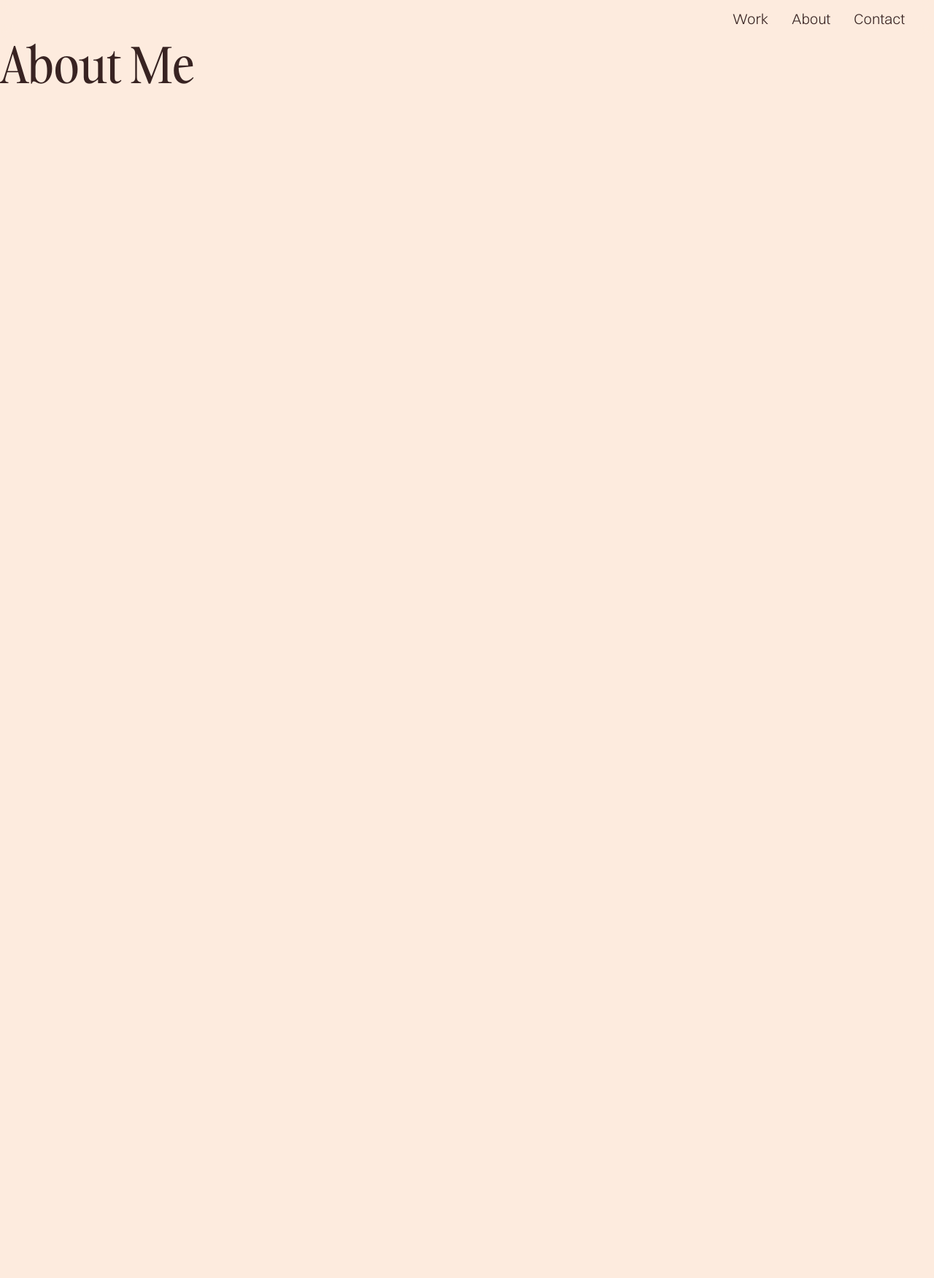
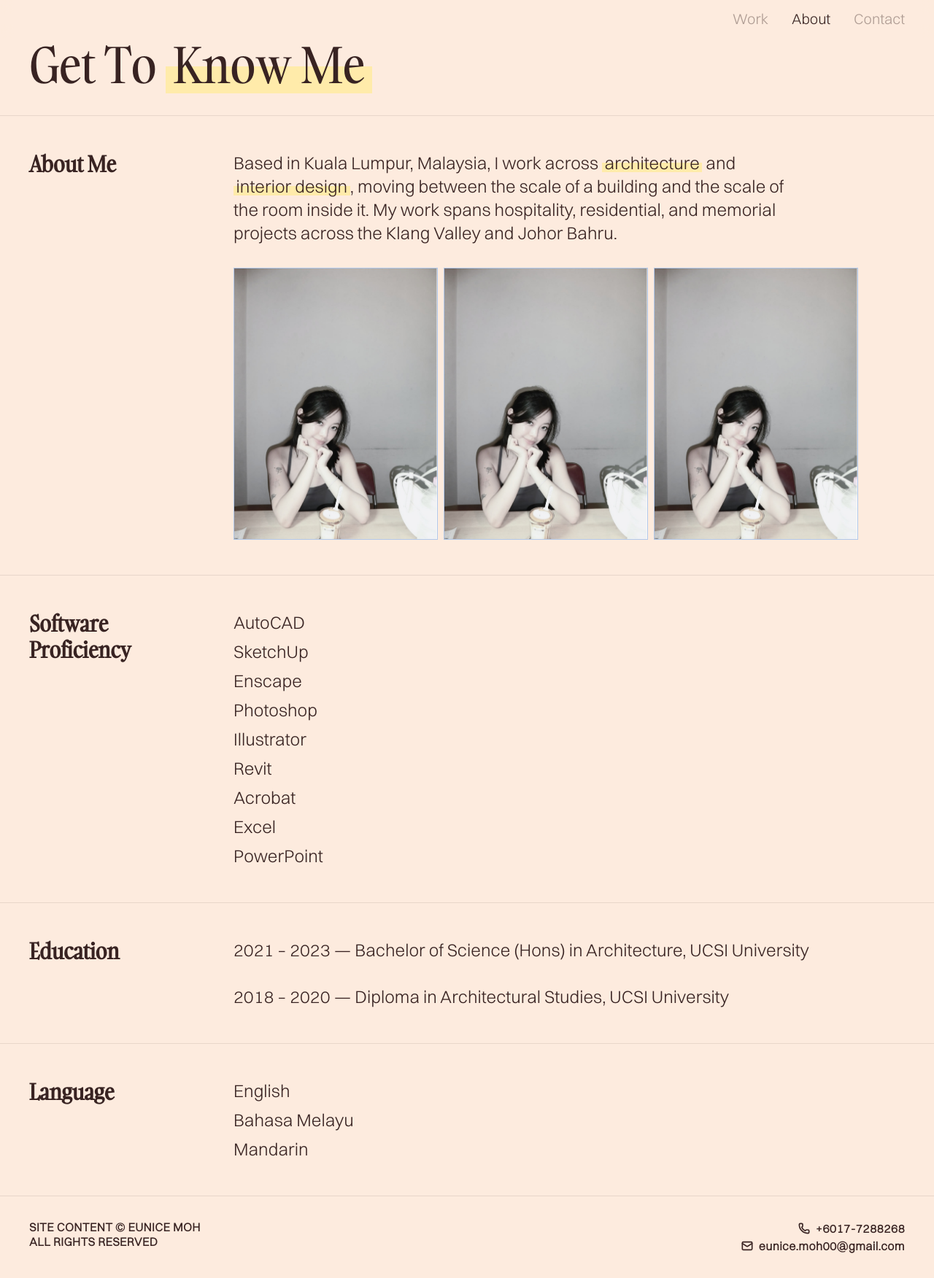
Before and after one commit to k1oooo/eunice-portfolio, a Next.js app in the folder website/: page /about in a window 1280 px wide. Shown: the whole page at 73% size. Before the commit the page ends 800 px from the top, so only its background shows below. Built offline with nearby package versions, Linux system fonts and the light colour scheme.

Commit message:
progress

```diff
--- a/website/app/about/page.tsx
+++ b/website/app/about/page.tsx
@@ -1,9 +1,118 @@
+import Image from "next/image";
+import type { ReactNode } from "react";
+import EducationList from "../components/EducationList";
+
+type Row = {
+  id: string;
+  label: string;
+  bg: "bg-sand" | "bg-butter";
+  content: ReactNode;
+};
+
+const rows: Row[] = [
+  {
+    id: "about-me",
+    label: "About Me",
+    bg: "bg-sand",
+    content: (
+      <div className="flex flex-col gap-8">
+        <p className="text-xl sm:text-2xl max-w-3xl">
+          Based in Kuala Lumpur, Malaysia, I work across{" "}
+          <span className="mark-butter">architecture</span> and{" "}
+          <span className="mark-butter">interior design</span>, moving between
+          the scale of a building and the scale of the room inside it. My work
+          spans hospitality, residential, and memorial projects across the Klang
+          Valley and Johor Bahru.
+        </p>
+        <div className="flex flex-row gap-2">
+          <Image
+            src="/images/eunice-pfp.png"
+            width={280}
+            height={280}
+            alt="eunice pfp"
+            className="border border-sky "
+          />
+          <Image
+            src="/images/eunice-pfp.png"
+            width={280}
+            height={280}
+            alt="eunice pfp"
+            className="border border-sky "
+          />
+          <Image
+            src="/images/eunice-pfp.png"
+            width={280}
+            height={280}
+            alt="eunice pfp"
+            className="border border-sky "
+          />
+        </div>
+      </div>
+    ),
+  },
+  {
+    id: "software",
+    label: "Software Proficiency",
+    bg: "bg-sand",
+    content: (
+      <div className="flex flex-col gap-2">
+        {[
+          "AutoCAD",
+          "SketchUp",
+          "Enscape",
+          "Photoshop",
+          "Illustrator",
+          "Revit",
+          "Acrobat",
+          "Excel",
+          "PowerPoint",
+        ].map((item) => (
+          <p key={item} className="text-xl sm:text-2xl">
+            {item}
+          </p>
+        ))}
+      </div>
+    ),
+  },
+  {
+    id: "education",
+    label: "Education",
+    bg: "bg-sand",
+    content: <EducationList />,
+  },
+  {
+    id: "language",
+    label: "Language",
+    bg: "bg-sand",
+    content: (
+      <div className="flex flex-col gap-2">
+        {["English", "Bahasa Melayu", "Mandarin"].map((item) => (
+          <p key={item} className="text-xl sm:text-2xl">
+            {item}
+          </p>
+        ))}
+      </div>
+    ),
+  },
+];
+
 export default function About() {
   return (
-    <main>
-      <section>
-        <h1>About Me</h1>
-      </section>
+    <main className="flex flex-col gap-8">
+      <h1 className="mx-4 sm:mx-10">
+        Get To <span className="mark-butter">Know Me</span>
+      </h1>
+      <div className="flex flex-col divide-y divide-ink/10 border-y border-ink/10 w-full">
+        {rows.map((row) => (
+          <div
+            key={row.id}
+            className={`grid grid-cols-1 gap-4 px-4 py-10 sm:grid-cols-[240px_1fr] sm:gap-10 sm:px-10 sm:py-12 ${row.bg}`}
+          >
+            <h2 className="text-2xl font-bold sm:text-3xl">{row.label}</h2>
+            <div>{row.content}</div>
+          </div>
+        ))}
+      </div>
     </main>
   );
 }
--- /dev/null
+++ b/website/app/components/CopyButton.tsx
@@ -0,0 +1,30 @@
+"use client";
+
+import { useState } from "react";
+import { Copy, Check } from "lucide-react";
+
+export default function CopyButton({ value }: { value: string }) {
+  const [copied, setCopied] = useState(false);
+
+  async function handleCopy() {
+    try {
+      await navigator.clipboard.writeText(value);
+      setCopied(true);
+      setTimeout(() => setCopied(false), 1500);
+    } catch {
+      // Clipboard API unavailable (e.g. insecure context) — fail silently.
+    }
+  }
+
+  return (
+    <button
+      type="button"
+      onClick={handleCopy}
+      aria-label={copied ? `Copied ${value}` : `Copy ${value}`}
+      className="ml-auto flex shrink-0 items-center gap-2 text-xs uppercase tracking-[0.2em] transition-colors text-ink hover:text-ink/60 sm:text-sm"
+    >
+      {copied ? <Check size={18} /> : <Copy size={18} />}
+      {copied ? "Copied" : "Copy"}
+    </button>
+  );
+}
--- /dev/null
+++ b/website/app/components/EducationList.tsx
@@ -0,0 +1,63 @@
+"use client";
+
+import Image from "next/image";
+import { useState } from "react";
+
+type EducationItem = {
+  id: string;
+  text: string;
+  image: string;
+};
+
+const educationItems: EducationItem[] = [
+  {
+    id: "bsc",
+    text: "2021 – 2023 — Bachelor of Science (Hons) in Architecture, UCSI University",
+    image: "/images/eunice-pfp.png",
+  },
+  {
+    id: "diploma",
+    text: "2018 – 2020 — Diploma in Architectural Studies, UCSI University",
+    image: "/images/eunice-pfp.png",
+  },
+];
+
+export default function EducationList() {
+  const [hovered, setHovered] = useState<string | null>(null);
+  const [pos, setPos] = useState({ x: 0, y: 0 });
+
+  const activeItem = educationItems.find((item) => item.id === hovered);
+
+  return (
+    <div
+      className="flex flex-col gap-8"
+      onMouseMove={(e) => setPos({ x: e.clientX, y: e.clientY })}
+    >
+      {educationItems.map((item) => (
+        <p
+          key={item.id}
+          className="text-xl sm:text-2xl cursor-default"
+          onMouseEnter={() => setHovered(item.id)}
+          onMouseLeave={() => setHovered(null)}
+        >
+          {item.text}
+        </p>
+      ))}
+
+      {activeItem && (
+        <div
+          className="pointer-events-none fixed z-50 h-40 w-40 -translate-x-1/2 -translate-y-1/2 overflow-hidden border border-sky sm:h-48 sm:w-48"
+          style={{ left: pos.x, top: pos.y }}
+        >
+          <Image
+            src={activeItem.image}
+            alt=""
+            fill
+            sizes="192px"
+            className="object-cover"
+          />
+        </div>
+      )}
+    </div>
+  );
+}
--- /dev/null
+++ b/website/app/components/Footer.tsx
@@ -0,0 +1,30 @@
+import { Mail, Phone } from "lucide-react";
+
+export default function Footer() {
+  return (
+    <footer className="flex flex-col gap-4 px-6 py-8 sm:flex-row sm:items-start sm:justify-between sm:px-10">
+      <p className="text-sm font-bold uppercase leading-tight tracking-wide sm:text-base">
+        Site Content © Eunice Moh
+        <br />
+        All Rights Reserved
+      </p>
+
+      <div className="flex flex-col text-sm font-bold  tracking-wide sm:items-end sm:text-base">
+        <a
+          href="tel:+60177288268"
+          className="flex items-center gap-2 hover:text-ink/60"
+        >
+          <Phone size={16} strokeWidth={2.5} />
+          +6017-7288268
+        </a>
+        <a
+          href="mailto:eunice.moh00@gmail.com"
+          className="flex items-center gap-2 hover:text-ink/60"
+        >
+          <Mail size={16} strokeWidth={2.5} />
+          eunice.moh00@gmail.com
+        </a>
+      </div>
+    </footer>
+  );
+}
--- a/website/app/components/Navbar.tsx
+++ b/website/app/components/Navbar.tsx
@@ -1,25 +1,36 @@
+"use client";
+
 import Link from "next/link";
+import { usePathname } from "next/navigation";
 
 const navLinks = [
-  { label: "Work", href: "#work" },
+  { label: "Work", href: "/" },
   { label: "About", href: "/about" },
-  { label: "Contact", href: "#contact" },
+  { label: "Contact", href: "/contact" },
 ];
 
 export default function Navbar() {
+  const pathname = usePathname();
+
   return (
-    <nav className="sticky top-0 z-50 flex items-center justify-end  bg-sand/80 px-6 py-3 backdrop-blur sm:px-10">
+    <nav className="sticky top-0 z-50 flex items-center justify-end bg-sand/80 px-6 py-3 backdrop-blur sm:px-10">
       <ul className="flex items-center gap-6 font-body text-sm text-ink sm:gap-8 sm:text-xl">
-        {navLinks.map((link) => (
+        {navLinks.map((link) => {
+          const isActive = pathname === link.href;
+
+          return (
             <li key={link.href}>
               <Link
                 href={link.href}
-              className="transition-colors hover:text-ink/60"
+                className={`transition-colors ${
+                  isActive ? "text-ink" : "text-ink/40 hover:text-ink/70"
+                }`}
               >
                 {link.label}
               </Link>
             </li>
-        ))}
+          );
+        })}
       </ul>
     </nav>
   );
--- /dev/null
+++ b/website/app/contact/page.tsx
@@ -0,0 +1,71 @@
+import type { Metadata } from "next";
+import { Mail, Phone, MapPin } from "lucide-react";
+import CopyButton from "../components/CopyButton";
+
+export const metadata: Metadata = {
+  title: "Contact",
+  description:
+    "Get in touch with Eunice Moh Hau Yan, Assistant Architect and Interior Designer based in Kuala Lumpur, Malaysia.",
+};
+
+const contactMethods = [
+  {
+    label: "Phone",
+    value: "+6017-7288268",
+    href: "tel:+60177288268",
+    Icon: Phone,
+  },
+  {
+    label: "Email",
+    value: "eunice.moh00@gmail.com",
+    href: "mailto:eunice.moh00@gmail.com",
+    Icon: Mail,
+  },
+];
+
+export default function Contact() {
+  return (
+    <main className="flex min-h-screen flex-1 flex-col gap-16 mx-4 py-16 sm:mx-10 sm:py-24">
+      <section className="max-w-3xl">
+        <h1>Let&apos;s Talk</h1>
+        <p className="mt-6 text-xl sm:text-2xl">
+          Have a project in mind, or just want to say hello? I&apos;d love to
+          hear from you.
+        </p>
+      </section>
+
+      <section className="flex flex-col gap-8">
+        {contactMethods.map((method) => (
+          <div
+            key={method.label}
+            className="flex items-center gap-4 border-b border-ink/10 pb-6"
+          >
+            <method.Icon size={28} strokeWidth={2} />
+            <a
+              href={method.href}
+              className="flex flex-col transition-colors hover:text-ink/60"
+            >
+              <span className="text-xs uppercase tracking-[0.2em]">
+                {method.label}
+              </span>
+              <span className="font-heading text-2xl sm:text-3xl mark-sky">
+                {method.value}
+              </span>
+            </a>
+            <CopyButton value={method.value} />
+          </div>
+        ))}
+
+        <div className="flex items-center gap-4">
+          <MapPin size={28} strokeWidth={2} />
+          <div className="flex flex-col">
+            <span className="text-xs uppercase tracking-[0.2em]">Location</span>
+            <span className="font-heading text-2xl sm:text-3xl mark-butter">
+              Kuala Lumpur, Malaysia
+            </span>
+          </div>
+        </div>
+      </section>
+    </main>
+  );
+}
--- a/website/app/globals.css
+++ b/website/app/globals.css
@@ -2,10 +2,10 @@
 
 :root {
   /* Brand palette */
-  --color-sand: #fdebde;   /* page background */
-  --color-sky: #b1c8ea;    /* primary accent */
+  --color-sand: #fdebde; /* page background */
+  --color-sky: #b1c8ea; /* primary accent */
   --color-butter: #ffebaa; /* secondary accent */
-  --color-ink: #382322;    /* text / dark surfaces */
+  --color-ink: #382322; /* text / dark surfaces */
 
   --background: var(--color-sand);
   --foreground: var(--color-ink);
@@ -108,3 +108,27 @@
     transition-duration: 0.01ms !important;
   }
 }
+
+/*
+  Marker/highlighter-style text highlight. Unlike a flat bg-color block,
+  the color band only covers the lower portion of the line (like a real
+  highlighter pen), and box-decoration-break makes it render correctly
+  per-line if the span wraps.
+*/
+.mark-sky,
+.mark-butter {
+  background-repeat: no-repeat;
+  background-position: 0 88%;
+  background-size: 100% 0.55em;
+  -webkit-box-decoration-break: clone;
+  box-decoration-break: clone;
+  padding: 0 0.15em;
+}
+
+.mark-sky {
+  background-image: linear-gradient(var(--color-sky), var(--color-sky));
+}
+
+.mark-butter {
+  background-image: linear-gradient(var(--color-butter), var(--color-butter));
+}
--- a/website/app/layout.tsx
+++ b/website/app/layout.tsx
@@ -1,6 +1,7 @@
 import type { Metadata } from "next";
 import localFont from "next/font/local";
 import Navbar from "./components/Navbar";
+import Footer from "./components/Footer";
 import "./globals.css";
 
 const gambarino = localFont({
@@ -65,6 +66,7 @@ export default function RootLayout({ children }: LayoutProps<"/">) {
       <body className="min-h-full flex flex-col  ">
         <Navbar />
         {children}
+        <Footer />
       </body>
     </html>
   );
--- a/website/app/page.tsx
+++ b/website/app/page.tsx
@@ -18,17 +18,9 @@ export default function Home() {
           </p>
 
           <h1>
-            I am{" "}
-            <span className="relative inline-block">
-              <span className="relative z-10">Eunice Moh</span>
-              <span className="absolute bottom-0 left-0 h-[50%] w-full bg-butter" />
-            </span>
-            , I{" "}
-            <span className="relative inline-block">
-              <span className="relative z-10">design</span>
-              <span className="absolute bottom-0 left-0 h-[50%] w-full bg-sky" />
-            </span>{" "}
-            the buildings and what fills them.
+            I'm <span className="mark-sky">Eunice Moh</span>, I{" "}
+            <span className="mark-butter">design</span> the buildings and what
+            fills them.
           </h1>
         </section>
       </main>
--- a/website/package.json
+++ b/website/package.json
@@ -9,6 +9,7 @@
     "lint": "eslint"
   },
   "dependencies": {
+    "lucide-react": "^1.37.0",
     "next": "16.3.3",
     "react": "19.2.8",
     "react-dom": "19.2.8"
```
Also changed, not shown: 1 other file (tests, documents, lock files or other folders). Lines whose indentation alone changed are shown as unchanged.
